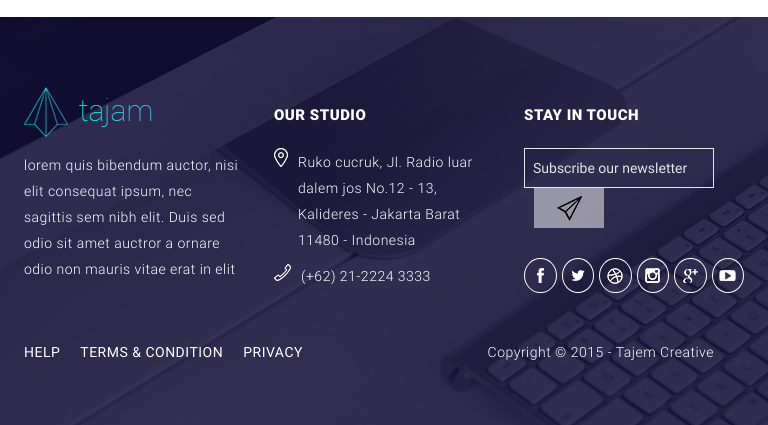
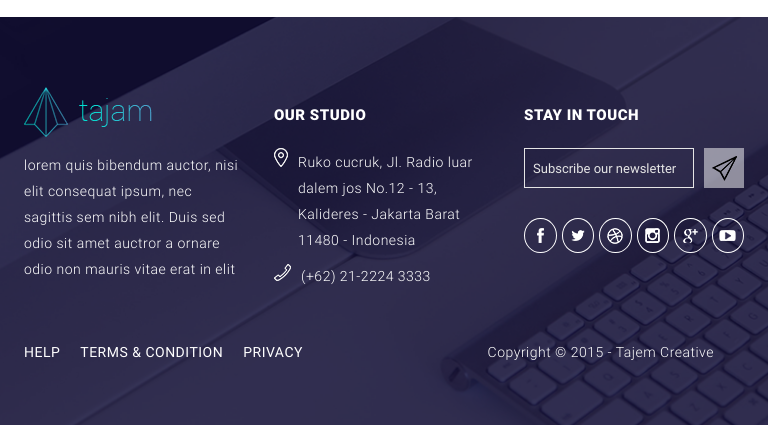
Before and after one commit to sklalaludek/Tajam, a website: page index.html in a window 768 px wide. Shown: the part 6394-6819 px from the top of the page. Drawn offline with Linux system fonts and the light colour scheme.

Commit message:
add @media rule to subscribe input

```diff
--- a/scss/partials/_footer.scss
+++ b/scss/partials/_footer.scss
@@ -138,3 +138,20 @@
         }
     }
 }
+
+@media screen and (min-width: 768px) and (max-width: 992px) {
+    .page-footer {
+        .newsletter {
+            input {
+                padding: 8px;
+                max-width: 170px;
+                &::placeholder {
+                    font-size: 0.813rem;
+                }
+            }
+            .arrow-box {
+                width: 40px;
+            }
+        }
+    }
+}
```
Also changed, not shown: css/main.css.
